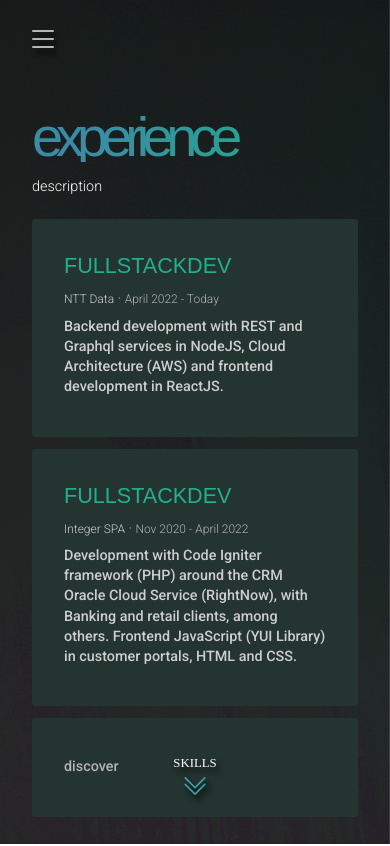
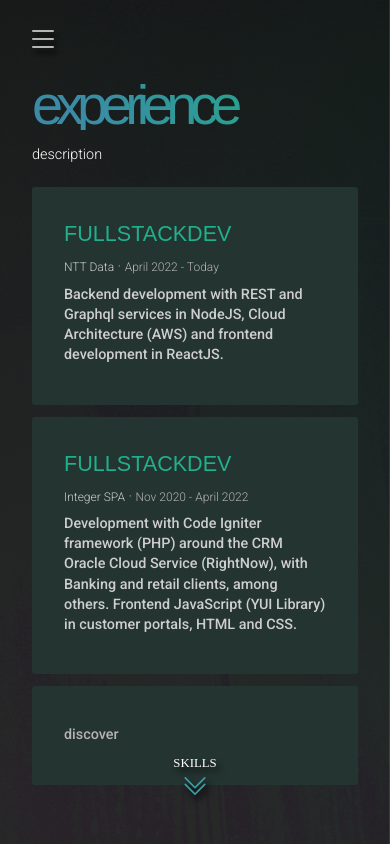
Before and after one commit to ramirezcar/my-portfolio, a Vue app: page /experience in a window 390 px wide. Shown: the top 846 px of the page. Built offline with nearby package versions, Linux system fonts and the light colour scheme; a web font is replaced by a local one.

Commit message:
down button fix, display and reactive function added

```diff
--- a/src/assets/base.scss
+++ b/src/assets/base.scss
@@ -245,9 +245,8 @@ p {
 }
 
 @media (max-width: 960px) {
-
   .container {
-    padding-top: 7rem;
+    padding-top: 5rem;
     padding-right: 2rem;
     padding-left: 2rem;
     padding-bottom: 2rem;
--- a/src/components/experience/DownButton.vue
+++ b/src/components/experience/DownButton.vue
@@ -1,5 +1,18 @@
+<script setup>
+  import { useI18n } from 'vue-i18n'
+  const { t } = useI18n()
+
+  const props = defineProps({
+    isVisible: {
+      type: Boolean,
+      default: true
+    }
+  })
+
+  console.log(props.isVisible)
+</script>
 <template lang="">
-  <div>
+  <div :class="{hide: isVisible}">
     <small>{{ t('skills') }}</small>
     <svg
       xmlns="http://www.w3.org/2000/svg"
@@ -20,26 +33,20 @@
     </svg>
   </div>
 </template>
-<script setup>
-  import { useI18n } from 'vue-i18n'
-  const { t } = useI18n()
-</script>
 <style lang="scss" scoped>
   div{
     cursor: pointer;
-    opacity: 1;
-    // left: 50%;
-    -webkit-animation: bounce-37a6547c 2s infinite 2s;
-    animation: bounce-37a6547c 2s infinite 2s;
-    filter: drop-shadow(3px 5px 3px rgb(0 0 0 / 1));
-    -webkit-transition: all 0.2s ease-in;
-    transition: all 0.2s ease-in;
-    flex-direction: column;
     align-items: center;
-    justify-content: center;
+    animation: bounce 2s infinite 2s;
+    -webkit-animation: bounce 2s infinite 2s;
     bottom: 45px;
     display: flex;
-    position: absolute;
+    flex-direction: column;
+    filter: drop-shadow(3px 5px 3px rgb(0 0 0 / 1));
+    opacity: 1;
+    position: fixed;
+    transition: all 0.2s ease-in;
+    -webkit-transition: all 0.2s ease-in;
     width: 100%;
     z-index: 1;
     small {
@@ -54,6 +61,12 @@
       height: 26px;
       width: 26px;
     }
+  }
+
+  .hide {
+    // transform: scale(0);
+    transition-duration: .2s;
+    opacity: 0;
   }
 
   @keyframes bounce {
--- a/src/components/home/Landing.vue
+++ b/src/components/home/Landing.vue
@@ -84,7 +84,8 @@
 
     h1{
       font-size: 5em;
-      margin-bottom: 1rem;
+      font-weight: 500;
+      margin-bottom: .3rem;
     }
 
     h3{
--- a/src/views/ExperienceView.vue
+++ b/src/views/ExperienceView.vue
@@ -3,21 +3,34 @@
   import Skills from "@/components/experience/Skills.vue"
   import Experience from "@/components/experience/Experience.vue"
   import DownButton from "@/components/experience/DownButton.vue"
+  import { ref, onMounted } from "vue"
 
+  const SkillsSection = ref(null)
+
+  const disableButton = ref(false)
   const handleClick = () => {
     scroll({
       top: document.body.scrollHeight,
       behavior: "smooth"
     })
   }
+
+  onMounted(() => {
+    window.addEventListener('scroll', () => {
+      disableButton.value = window.scrollY > 300
+      console.log(window.scrollY > 200)
+    })
+  })
 </script>
 <template lang="">
+  <Experience />
+  <a
+    @click="handleClick"
+  >
+    <DownButton :is-visible="disableButton" />
+  </a>
   <div>
-    <Experience />
-    <a @click="handleClick">
-      <DownButton />
-    </a>
-    <Skills />
+    <Skills ref="SkillsSection" />
   </div>
 </template>
 <style lang="">
```
